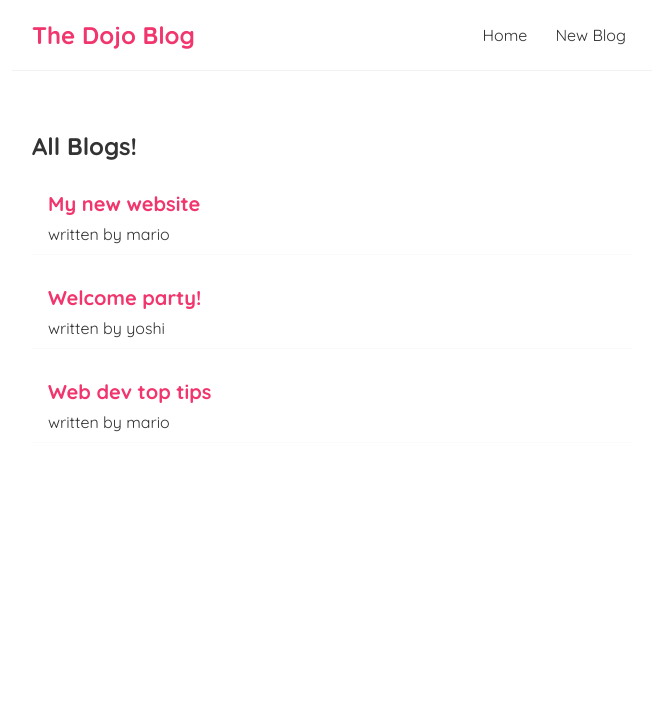
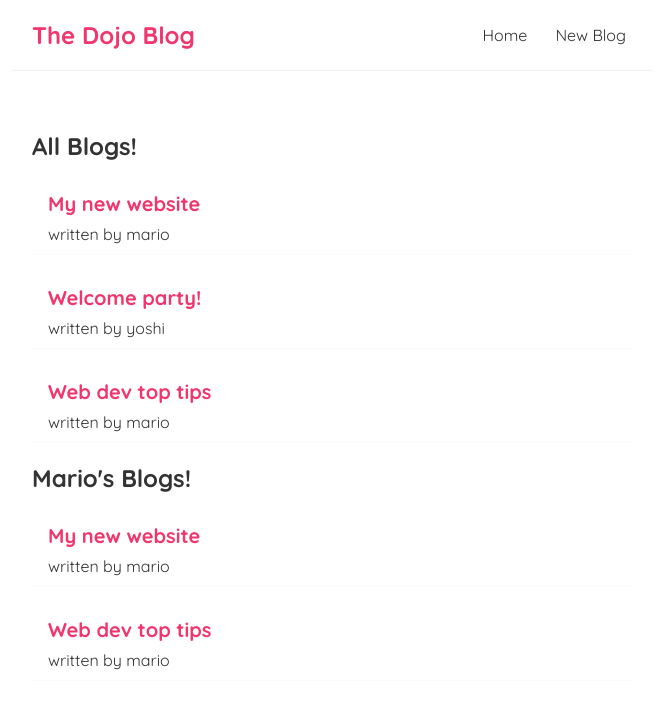
Before and after one commit to tuhincse08/dojo-blog, a React (Create React App) app: page / in a window 1280 px wide. Shown: the top 708 px of the page, without its empty margins (308-964 px from the left). Built offline with nearby package versions, Linux system fonts and the light colour scheme.

Commit message:
reusing component

```diff
--- a/src/Home.js
+++ b/src/Home.js
@@ -14,7 +14,7 @@
   return (
     <div className="home">
         <BlogList blogs={blogs} title="All Blogs! "/>
-
+        <BlogList blogs={blogs.filter((blog)=> blog.author === 'mario')} title="Mario's Blogs! "/>
     </div>
   )
 }
```
